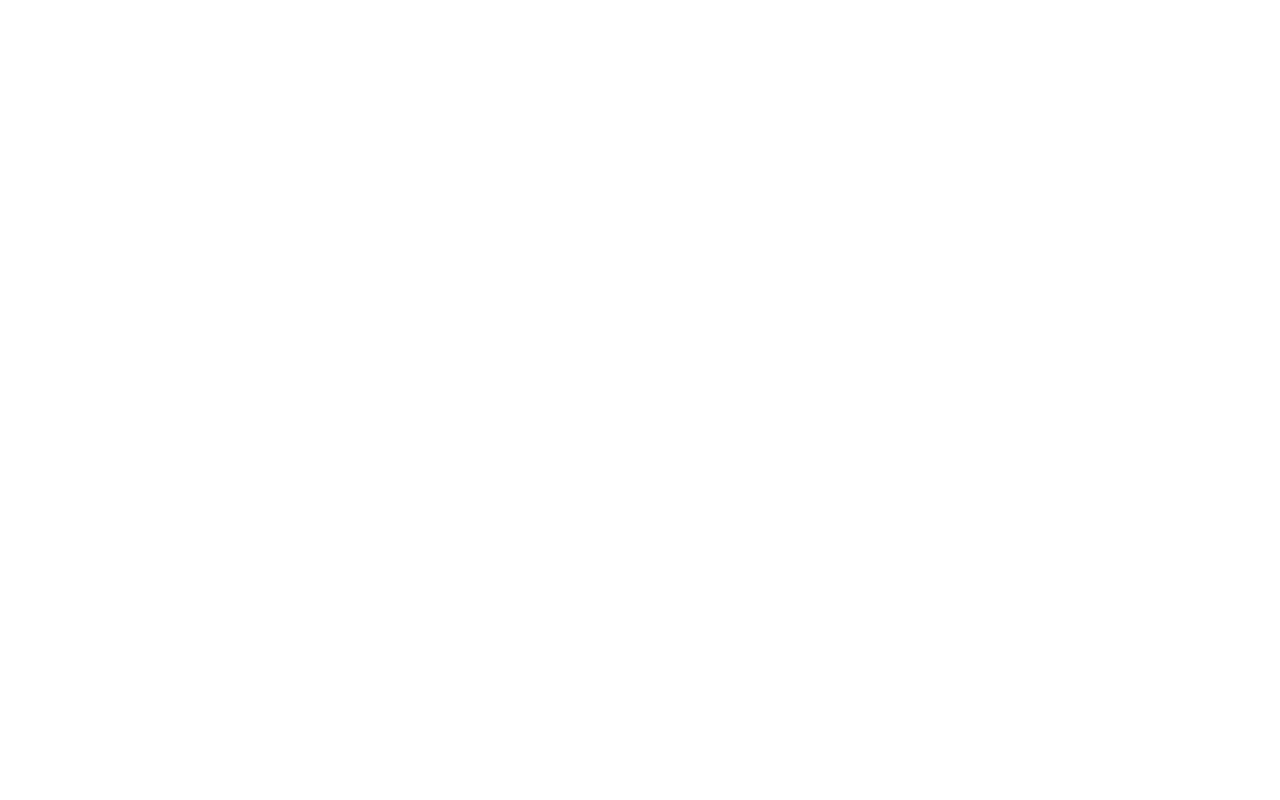
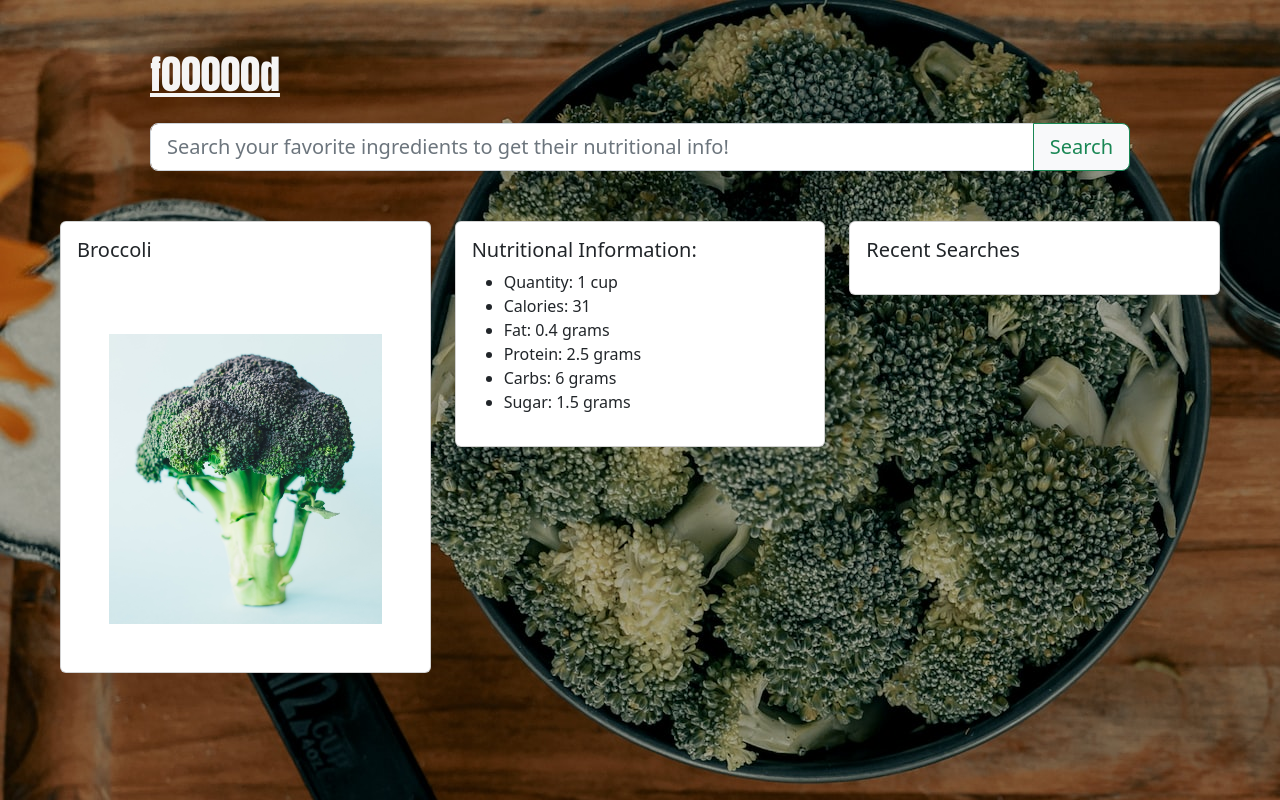
Before and after one commit to chuckfee23/project1-group5, a plain HTML site: page index.html in a window 1280 px wide. Drawn offline with nearby package versions, Linux system fonts and the light colour scheme; files that its build step writes are made by us from their sources; files whose address does not match are found by name.

Commit message:
created blueprint html including filler images. still need to add modal.

```diff
--- a/assets/css/style.css
+++ b/assets/css/style.css
@@ -0,0 +1,16 @@
+body {
+  background-image: url("../images/clay-banks-mIghSJJfWOc-unsplash.jpg");
+  min-height: 300px;
+  margin-bottom: 50px;
+}
+
+header {
+  margin: 50px 150px 50px 150px;
+}
+
+h1 {
+  color: whitesmoke;
+  font-family: Impact, Haettenschweiler, "Arial Narrow Bold", sans-serif;
+  margin-bottom: 25px;
+  text-decoration: underline;
+}
--- a/index.html
+++ b/index.html
@@ -6,10 +6,53 @@
         <meta name="viewport" content="width=device-width, initial-scale=1.0">
         <title>Group5_Project</title>
         <link href="https://cdn.jsdelivr.net/npm/bootstrap@5.2.0/dist/css/bootstrap.min.css" rel="stylesheet" integrity="sha384-gH2yIJqKdNHPEq0n4Mqa/HGKIhSkIHeL5AyhkYV8i59U5AR6csBvApHHNl/vI1Bx" crossorigin="anonymous">
-        <link rel="stylesheet" href="assests/css/style.css">
+        <link rel="stylesheet" href="./assets/css/style.css">
     </head>
+
     <body>
-
+        <header>
+            <h1>f00000d</h1>
+             <div class="input-group input-group-lg mx-auto">
+                <input type="text" class="form-control" placeholder="Search your favorite ingredients to get their nutritional info!" aria-label="Recipient's username" aria-describedby="button-addon2">
+                <button class="btn btn-light btn-outline-success" type="button" id="button">Search</button>
+            </div>
+        </header>
+        <main>
+            <div class="row row-cols-1 row-cols-md-3 g-4 mx-5">
+                <div class="col-md-4">
+                    <div class="card">
+                    <div class="card-body">
+                        <h5 class="card-title" id="search-name">Broccoli</h5>
+                    </div>
+                    <img src="./assets/images/annie-spratt-m1t-RJ1iCIU-unsplash.jpg" class="card-img p-5" alt="..." id="search-img">
+                    </div>
+                </div>
+                <div class="col-md-4">
+                    <div class="card">
+                    <div class="card-body">
+                        <h5 class="card-title" id="nutritition-info">Nutritional Information:</h5>
+                        <ul>
+                            <li>Quantity: 1 cup</li>
+                            <li>Calories: 31</li>
+                            <li>Fat: 0.4 grams</li>
+                            <li>Protein: 2.5 grams</li>
+                            <li>Carbs: 6 grams</li>
+                            <li>Sugar: 1.5 grams</li>
+                        </ul>
+                    </div>
+                    </div>
+                </div>
+                <div class="col-md-4">
+                    <div class="card">
+                    <div class="card-body">
+                        <h5 class="card-title" id="recently-searched">Recent Searches</h5>
+                        <ul>
+                        </ul>
+                    </div>
+                    </div>
+                </div>
+            </div>
+        </main>
     </body>
     <script src="https://code.jquery.com/jquery-3.4.1.min.js"></script>
     <script src="https://cdn.jsdelivr.net/npm/bootstrap@5.2.0/dist/js/bootstrap.bundle.min.js" integrity="sha384-A3rJD856KowSb7dwlZdYEkO39Gagi7vIsF0jrRAoQmDKKtQBHUuLZ9AsSv4jD4Xa" crossorigin="anonymous">
```
Also changed, not shown: assets/images/annie-spratt-m1t-RJ1iCIU-unsplash.jpg (added), assets/images/clay-banks-mIghSJJfWOc-unsplash.jpg (added), 3 other files.
